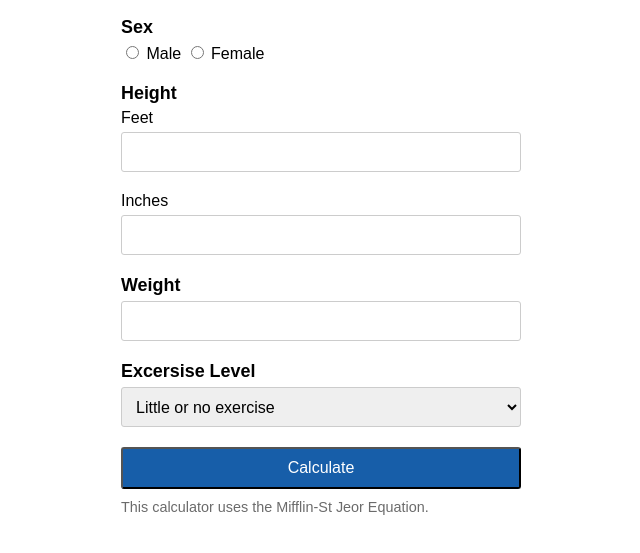
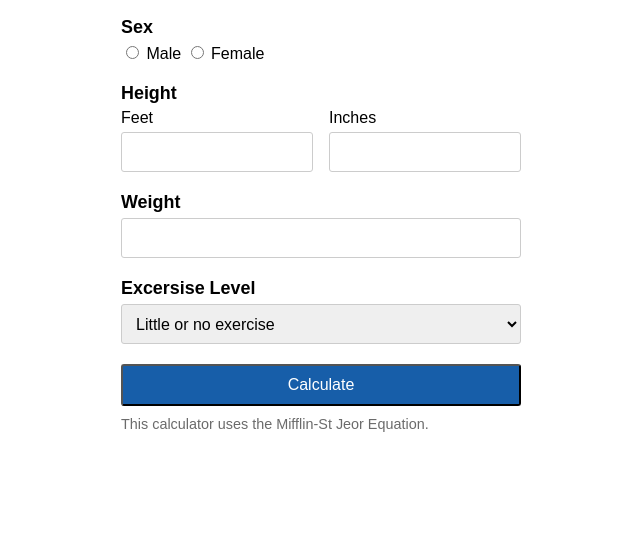
Before and after one commit to smercadomx/calorie-intake-calculator, a website: page index.html in a window 1280 px wide. Shown: the part 149-702 px from the top of the page, without its empty margins (319-959 px from the left). Drawn offline with Linux system fonts and the light colour scheme.

Commit message:
Improve UX

```diff
--- a/index.html
+++ b/index.html
@@ -11,29 +11,33 @@
       <h1>Calorie Intake Calculator</h1>
       <form id="form" action="calculate" method="post">
         <div class="field">
-          <label class="field__label field__label--main" for="age">Age</label>
+          <label class="field__label" for="age">Age</label>
           <input class="field__box" id="age" type="number" name="age" required>
         </div>
         <fieldset class="field">
-          <legend class="field__label field__label--main">Sex</legend>
+          <legend class="field__label">Sex</legend>
           <input id="sex-male" type="radio" name="sex" value="male" required>
           <label for="sex-male">Male</label>
           <input id="sex-female" type="radio" name="sex" value="female" required>
           <label for="sex-female">Female</label>
         </fieldset>
         <fieldset class="field">
-          <legend class="field__label field__label--main">Height</legend>
-          <div class="field">
-            <label class="field__label" for="height-feet">Feet</label>
-            <input class="field__box" id="height-feet" type="number" name="heightFeet" required>
+          <legend class="field__label">Height</legend>
+
+          <div class="subfields">
+            <div class="field subfields__field">
+              <label class="field__label field__label--sub" for="height-feet">Feet</label>
+              <input class="field__box" id="height-feet" type="number" step="any" name="heightFeet" required>
+            </div>
+            <div class="field subfields__field">
+              <label class="field__label field__label--sub" for="height-inches">Inches</label>
+              <input class="field__box" id="height-inches" type="number" step="any" name="heightInches">
+            </div>
           </div>
-          <div class="field">
-            <label class="field__label" for="height-inches">Inches</label>
-            <input class="field__box" id="height-inches" type="number" name="heightInches">
-          </div>
+
         </fieldset>
         <div class="field">
-          <label class="field__label field__label--main" for="weight">Weight</label>
+          <label class="field__label" for="weight">Weight</label>
           <input class="field__box" id="weight" type="number" name="weight" required>
         </div>
         <div class="field">
--- a/src/css/styles.css
+++ b/src/css/styles.css
@@ -50,11 +50,13 @@ input[type="radio"] {
 .field__label {
   display: block;
   margin-bottom: 5px;
+  font-size: 1.12rem;
+  font-weight: bold;
 }
 
-.field__label--main {
-  font-size: 1.12rem;
-  font-weight: bold;
+.field__label--sub {
+  font-size: 1rem;
+  font-weight: normal;
 }
 
 .field__box {
@@ -82,3 +84,13 @@ input[type="radio"] {
   color: #6b6b6b;
   font-size: 0.9rem;
 }
+
+.subfields {
+  display: flex;
+  justify-content: space-between;
+}
+
+.subfields__field {
+  flex-basis: 48%;
+  margin-bottom: 0;
+}
```
